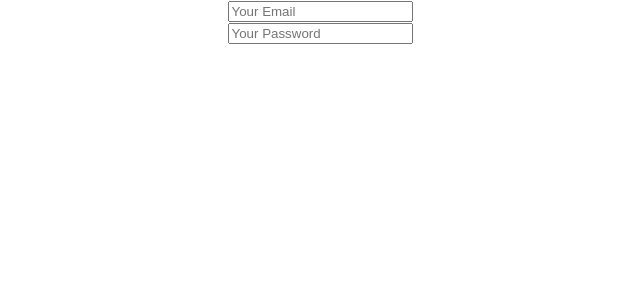
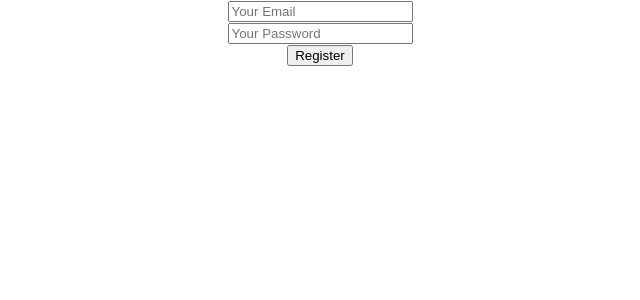
Before and after one commit to sadmanador/email-password-base-auth, a React (Create React App) app: page / in a window 1280 px wide. Shown: the top 300 px of the page, without its empty margins (320-960 px from the left). Built offline with nearby package versions, Linux system fonts and the light colour scheme.

Commit message:
modue 57-2 done!

```diff
--- a/src/App.js
+++ b/src/App.js
@@ -4,12 +4,42 @@ import app from './firebase/firebase.init';
 
 const auth = getAuth(app);
 
+const handleRegister = event => {
+  //prevents the default nature of form submit.
+  event.preventDefault();
+  const email = event.target.email.value;
+  const password = event.target.password.value;
+  console.log(email, password);
+}
+
+//onChange handler can detect the change
+const handleEmailChange = event => {
+  const email = event.target.value;
+  console.log(email)
+}
+
+const handlePasswordChange = event => {
+const password = event.target.value;
+console.log(password);
+}
+
+const handleEmailOnBlur = event => {
+  const email = event.target.value;
+  console.log(email)
+}
+
+const handleEmailOnFocus = event => {
+  const email = event.target.value;
+  console.log(email)
+}
+
 function App() {
   return (
     <div className="App">
-      <form >
-        <input type="email" name="" id="" placeholder='Your Email' /><br />
-        <input type="password" name="" id="" placeholder='Your Password' />
+      <form onSubmit={handleRegister}>
+        <input onChange={handleEmailChange} onBlur={handleEmailOnBlur} onFocus={handleEmailOnFocus} type="email" name="email" id="" placeholder='Your Email' /><br />
+        <input onChange={handlePasswordChange} type="password" name="password" id="" placeholder='Your Password' /><br />
+        <button type='submit'>Register</button>
       </form>
     </div>
   );
```
